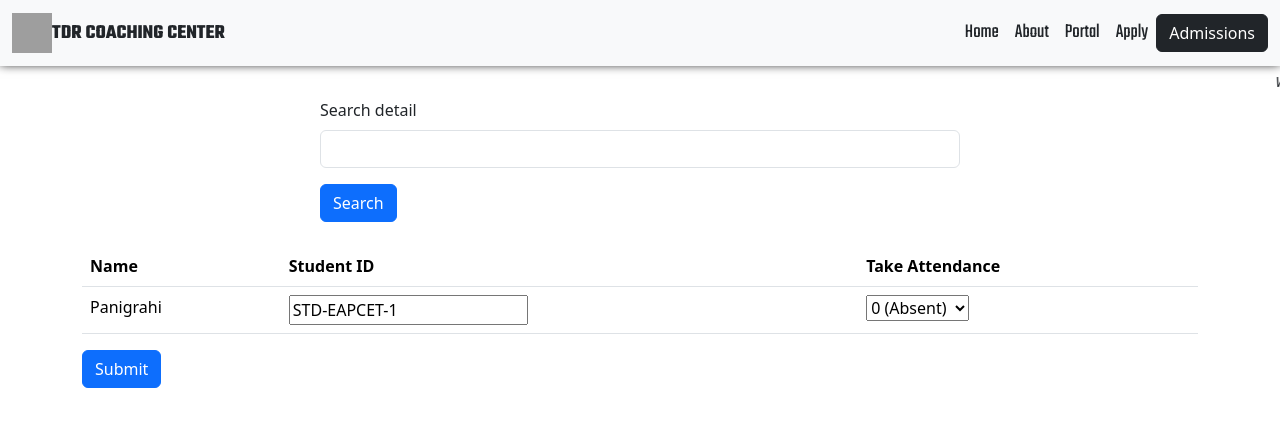
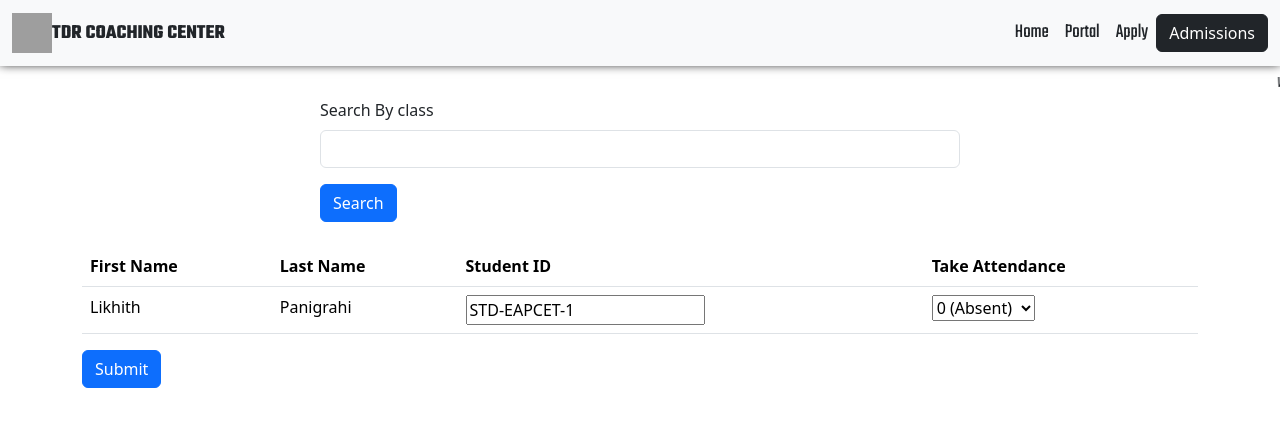
Before and after one commit to LikhithDeveloper/website.com, a Django app: page /attendence/ in a window 1280 px wide. Shown: the top 427 px of the page. Run offline with Django 5.2, Linux system fonts and the light colour scheme; data comes from the database, SQL or seed files in the repository; both versions use the stored data as it was after the commit; grey boxes are pictures that could not be loaded.

Commit message:
Attendence Updated

```diff
--- a/students/models.py
+++ b/students/models.py
@@ -29,9 +29,11 @@
         return f'{self.register3.username}'
 
 class Attendence(models.Model):
-    register4 = models.OneToOneField(Register,on_delete=models.CASCADE)
+    register4 = models.OneToOneField(Register, on_delete=models.CASCADE)
     count = models.IntegerField(default=0)
-    percentage = models.IntegerField(default=0)
+    days = models.IntegerField(default=0)
+    percentage = models.DecimalField(max_digits=5, decimal_places=2, default=0.0)
+    tick = models.DateTimeField(null=True,blank=True)
 
     def __str__(self) -> str:
         return f'{self.register4.username}'
--- a/students/views.py
+++ b/students/views.py
@@ -9,6 +9,7 @@
 from django.utils import timezone
 
 # Create your views here.
+#@login_required(login_url='/staff_login/')
 def attendence(request):
     queryset = Attendence.objects.all()
 
@@ -23,18 +24,25 @@
                 attendance = data.get(f'attendance_{index}')
                 # print(studentId)
                 # print(attendance)
+                today = timezone.localtime(timezone.now())
                 try:
                     attendance_record = queryset.get(register4__username=studentId)
-                    attendance_record.count += int(attendance)
-                    attendance_record.save()
+                    if attendance_record.tick.date() == today.date():
+                        messages.info(request,'Attendence already taken')
+                        return redirect('/attendence/')
+                    if attendance == '1':
+                        attendance_record.count += int(attendance)
+                        attendance_record.tick = today
+                        attendance_record.save()
 
                     user = User.objects.get(username=studentId)
                     joined_date = user.date_joined
 
-                    today = timezone.localtime(timezone.now())
+
                     delta = today - joined_date  # Calculate timedelta
                     #print(abs(delta.days) +1)  # Print the difference in days
-                    percentage = (attendance_record.count/(abs(delta.days) +1) ) * 100
+                    attendance_record.days = delta.days + 1
+                    percentage = (attendance_record.count/(attendance_record.days) ) * 100
                     attendance_record.percentage = percentage
                     attendance_record.save()
 
@@ -61,13 +69,14 @@
     context = {'ids': queryset}
     return render(request, 'attendence.html', context)
 
-def staff(request,username):
+#@login_required(login_url='/student_login/')
+def student(request,username):
     queryset = Register.objects.get(username = username)
     queryset1 = Attendence.objects.get(register4 = queryset)
     x = queryset1.percentage
     if(x < 75):
         mess = "Your Attendence is very low maintain it properly"
-    elif x > 75 and x < 90:
+    elif x >= 75 and x < 90:
         mess = "You have adacquate attendence"
     elif x >= 90:
         mess = "You have good attendence"
--- a/tdr/urls.py
+++ b/tdr/urls.py
@@ -33,7 +33,7 @@
     path('dashboard/',dashboard,name='dashboard'),
     path('staff_login/',staff_login,name='staff_login'),
     path('attendence/',attendence,name='attendence'),
-    path('staff/<username>/',staff,name='staff')
+    path('student/<username>/',student,name='student')
 ]
 
 urlpatterns += static(settings.MEDIA_URL, document_root=settings.MEDIA_ROOT)
--- a/templates/apply.html
+++ b/templates/apply.html
@@ -89,7 +89,7 @@
             </button>
             <div class="collapse navbar-collapse justify-content-end" id="navbarNavAltMarkup">
                 <div class="navbar-nav">
-                    <a class="nav-link active text-dark" aria-current="page" href="/portfolio/">Home</a>
+                    <a class="nav-link active text-dark" aria-current="page" href="/home/">Home</a>
                     <a class="nav-link active text-dark" href="about0">About</a>
                     <a class="nav-link active text-dark" href="/dashboard/">Portal</a>
                     <a class="nav-link active text-dark" href="#">Apply</a>
--- a/templates/attendence.html
+++ b/templates/attendence.html
@@ -57,8 +57,7 @@
             </button>
             <div class="collapse navbar-collapse justify-content-end" id="navbarNavAltMarkup">
                 <div class="navbar-nav">
-                    <a class="nav-link active text-dark" aria-current="page" href="/portfolio/">Home</a>
-                    <a class="nav-link active text-dark" href="#about0">About</a>
+                    <a class="nav-link active text-dark" aria-current="page" href="/home/">Home</a>
                     <a class="nav-link active text-dark" href="/dashboard/">Portal</a>
                     <a class="nav-link active text-dark" href="/apply/">Apply</a>
                 </div>
@@ -70,11 +69,19 @@
     <div class="scroll">
         <marquee>Welcome To Dharama Raju's <b>TDR COACHING CENTER</b> Academy of Competitive Foundation, B.S colony, Sompeta, Srikakulam, Andhra Pradesh</marquee>
     </div>
+
+
+
     <div class="search mt-7">
         <div class="mx-auto col-6">
+            {% for message in messages %}
+    <div class="alert alert-primary" role="alert">
+        {{message}}
+      </div>
+    {% endfor %}
             <form>
                 <div class="mb-3">
-                    <label for="exampleInputPassword1" class="form-label">Search detail</label>
+                    <label for="exampleInputPassword1" class="form-label">Search By class</label>
                     <input name="search" type="text" class="form-control">
                 </div>
                 <button type="submit" class="btn btn-primary">Search</button>
@@ -89,7 +96,8 @@
                 <table class="table">
                     <thead>
                       <tr>
-                        <th scope="col">Name</th>
+                        <th scope="col">First Name</th>
+                        <th scope="col">Last Name</th>
                         <th scope="col">Student ID</th>
                         <th scope="col">Take Attendance</th>
                       </tr>
@@ -97,6 +105,7 @@
                     <tbody>
                         {% for i in ids %}
                       <tr>
+                        <td>{{ i.register4.first_name }}</td>
                         <td>{{ i.register4.last_name }}</td>
                         <td><input type="text" name="studentId_{{ forloop.counter }}" value="{{ i.register4.username }}" required></td>
                         <td>
--- a/templates/dashboard.html
+++ b/templates/dashboard.html
@@ -75,12 +75,12 @@
             </button>
             <div class="collapse navbar-collapse justify-content-end" id="navbarNavAltMarkup">
                 <div class="navbar-nav">
-                    <a class="nav-link active text-dark" aria-current="page" href="/portfolio/">Home</a>
+                    <a class="nav-link active text-dark" aria-current="page" href="/home/">Home</a>
                     <a class="nav-link active text-dark" href="#about0">About</a>
                     <a class="nav-link active text-dark" href="/dashboard/">Portal</a>
                     <a class="nav-link active text-dark" href="/apply/">Apply</a>
                 </div>
-                <<a type="button" class="btn btn-dark" href="/email/">Addmissions</a>
+                <!-- <a type="button" class="btn btn-dark" href="/email/">Addmissions</a> -->
             </div>
         </div>
     </nav>
--- a/templates/details.html
+++ b/templates/details.html
@@ -76,9 +76,9 @@
             <div class="collapse navbar-collapse justify-content-end" id="navbarNavAltMarkup">
                 <div class="navbar-nav">
                     <a class="nav-link active text-dark" aria-current="page" href="/home/">Home</a>
-                    <a class="nav-link active text-dark" href="/login_page/">Portal</a>
+                    <a class="nav-link active text-dark" href="/dashboard/">Portal</a>
                     <a class="nav-link active text-dark" href="#">Apply</a>
-                    <a class="nav-link active text-dark" href="/test/">Tests</a>
+                    <a class="nav-link active text-dark" href="/attendence/">Attendence</a>
                 </div>
                 <a type="button" class="btn btn-dark" href="/register/">Register Here</a>
             </div>
--- a/templates/hi.html
+++ b/templates/hi.html
@@ -65,12 +65,12 @@
             </button>
             <div class="collapse navbar-collapse justify-content-end" id="navbarNavAltMarkup">
                 <div class="navbar-nav">
-                    <a class="nav-link active text-dark" aria-current="page" href="/portfolio/">Home</a>
-                    <a class="nav-link active text-dark" href="#about0">About</a>
+                    <a class="nav-link active text-dark" aria-current="page" href="/home/">Home</a>
+                    <!-- <a class="nav-link active text-dark" href="#about0">About</a> -->
                     <a class="nav-link active text-dark" href="/dashboard/">Portal</a>
                     <a class="nav-link active text-dark" href="/apply/">Apply</a>
                 </div>
-                <a type="button" class="btn btn-dark" href="/email/">Admissions</a> <!-- Corrected typo here -->
+                <!-- <a type="button" class="btn btn-dark" href="/email/">Admissions</a> Corrected typo here -->
             </div>
         </div>
     </nav>
--- a/templates/home.html
+++ b/templates/home.html
@@ -638,8 +638,8 @@
         </button>
         <div class="collapse navbar-collapse justify-content-end" id="navbarNavAltMarkup">
             <div class="navbar-nav">
-                <a class="nav-link active text-dark" aria-current="page" href="#">Home</a>
-                <a class="nav-link active text-dark" href="#">About</a>
+                <a class="nav-link active text-dark" aria-current="page" href="/home/">Home</a>
+                <a class="nav-link active text-dark" href="#id">About</a>
                 <a class="nav-link active text-dark" href="/dashboard/">Portal</a>
                 <a class="nav-link active text-dark" href="/apply/">Apply</a>
             </div>
@@ -675,7 +675,7 @@
 </div>
 <br>
 <br>
-<div class="about1-1">
+<div class="about1-1" id="id">
     <div class="about1-2">
         <h6 class="abt-head1">About us</h6>
         <h2 class="abt-head" style="color: rgb(97, 233, 34)">We Provide Best Quality</h2>
--- a/templates/login.html
+++ b/templates/login.html
@@ -75,10 +75,10 @@
             </button>
             <div class="collapse navbar-collapse justify-content-end" id="navbarNavAltMarkup">
                 <div class="navbar-nav">
-                    <a class="nav-link active text-dark" aria-current="page" href="/portfolio/">Home</a>
-                    <a class="nav-link active text-dark" href="#about0">About</a>
+                    <a class="nav-link active text-dark" aria-current="page" href="/home/">Home</a>
+                    <!-- <a class="nav-link active text-dark" href="#about0">About</a> -->
                     <a class="nav-link active text-dark" href="/dashboard/">Portal</a>
-                    <a class="nav-link active text-dark" href="#">Apply</a>
+                    <a class="nav-link active text-dark" href="/apply/">Apply</a>
                 </div>
                 <a type="button" class="btn btn-dark" href="/email/">Addmissions</a>
             </div>
```
Also changed, not shown: accounts/views.py (+8 -1 lines), templates/register.html (+4 -4 lines), db.sqlite3, students/migrations/0006_attendence_days_attendence_tick_and_more.py (added), students/migrations/0007_alter_attendence_tick.py (added), students/migrations/0008_alter_attendence_tick.py (added).
